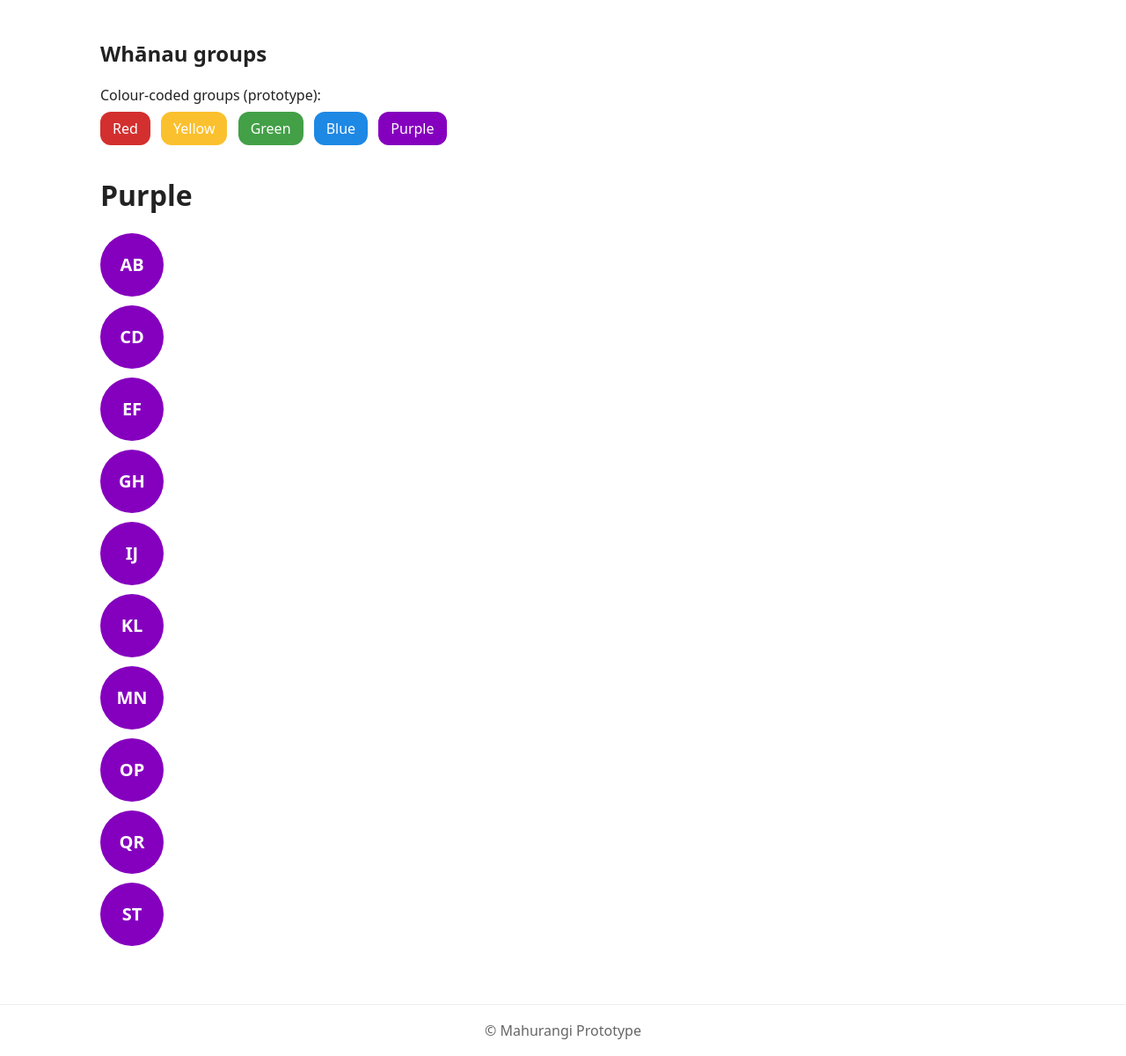
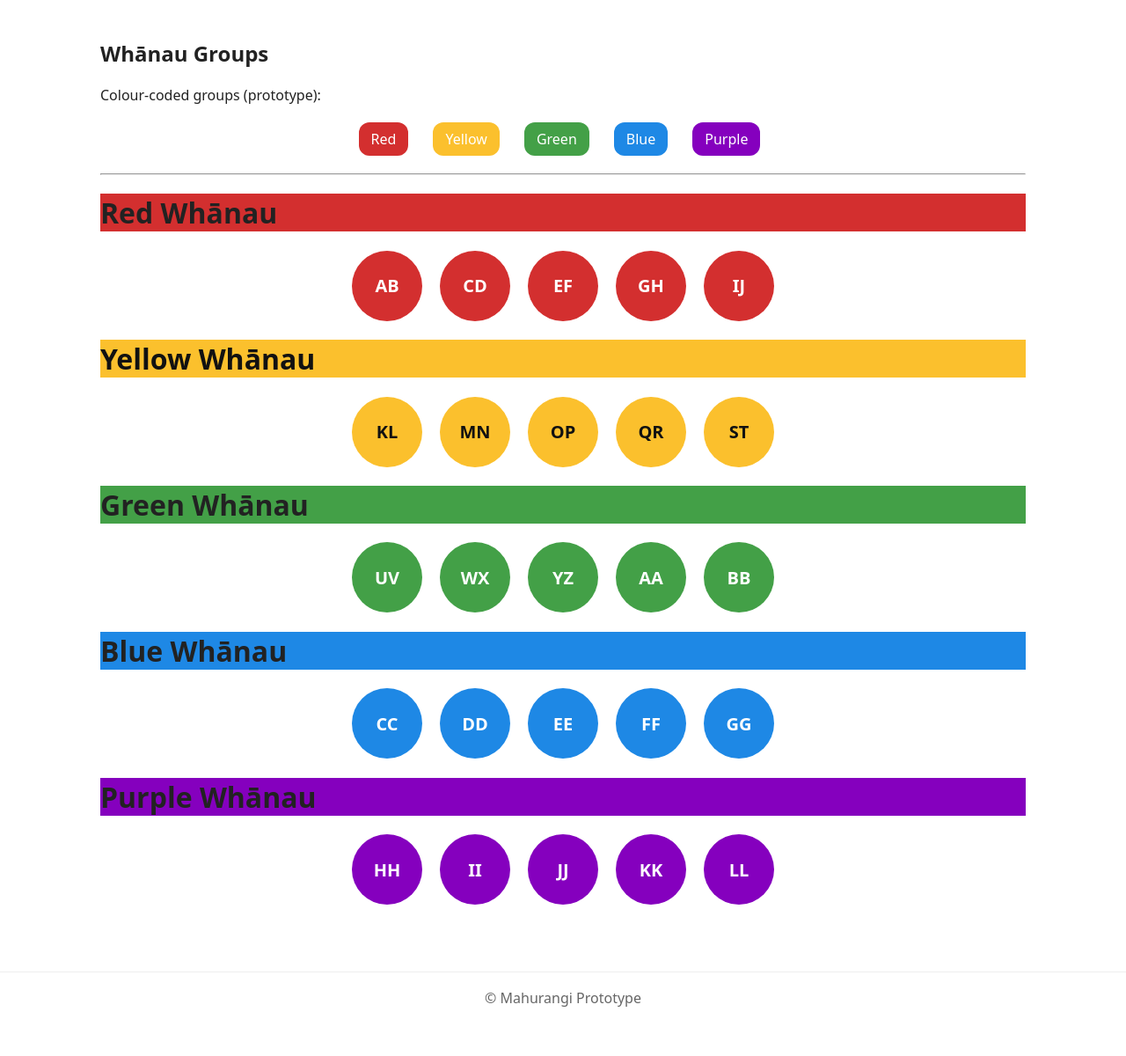
Before and after one commit to mahuec45/websiteproto, a Flask app: page /whanaus in a window 1280 px wide. Shown: the part 73-1273 px from the top of the page at 88% size. After the commit the page ends 1217 px from the top, so only its background shows below. Run offline with Flask 3, Linux system fonts and the light colour scheme.

Commit message:
self 1.2, details added

```diff
--- a/website proto/app.py
+++ b/website proto/app.py
@@ -4,9 +4,9 @@ app = Flask(__name__)
 
 # --- Simple in-memory student data (no images) ---
 students = [
-    {"name": "Taakua Taake", "whanau": "Green",   "initials": "TT", "bio": "From Kiribati."},
-    {"name": "Atauea Airam", "whanau": "Yellow", "initials": "AA", "bio": "From Kiribati."},
-    {"name": "Tebiri Teun", "whanau": "Red", "initials": "TT", "bio": "From Kiribati."}
+    {"name": "Taakua Taake", "whanau": "Green whanau",   "initials": "TT", "bio": "From Kiribati.", "info": "Kiribati."},
+    {"name": "Atauea Airam", "whanau": "Yellow whanau", "initials": "AA", "bio": "From Kiribati.", },
+    {"name": "Tebiri Teun", "whanau": "Red whanau", "initials": "TT", "bio": "From Kiribati.", }
 ]
 
 # Helper: find student by exact name
--- a/website proto/static/style.css
+++ b/website proto/static/style.css
@@ -34,8 +34,16 @@ body{
   display:flex; flex-direction:column; align-items:center; text-align:center;
 }
 .avatar{
-  width:72px; height:72px; border-radius:50%; display:flex; align-items:center; justify-content:center;
-  font-weight:700; font-size:20px; color:white; margin-bottom:10px;
+  width: 80px;
+  height:80px;
+  border-radius:50%;
+  display:flex;
+  align-items:center;
+  justify-content:center;
+  font-weight:bold;
+  font-size:20px;
+  color:white;
+  margin: 0;
 }
 .large-avatar{ width:120px; height:120px; font-size:36px; margin-bottom:10px }
 
@@ -74,3 +82,11 @@ body{
   align-items: center;
   gap: 12px; /* spacing between circles */
 }
+
+.whanau-row {
+  display: flex;
+  justify-content: center;
+  flex-wrap: wrap;
+  gap: 20px;
+  margin: 20px 0;
+}
--- a/website proto/templates/profile.html
+++ b/website proto/templates/profile.html
@@ -2,8 +2,9 @@
 {% block content %}
   <div class="profile">
     <div class="profile-left">
-      <div class="large-avatar whanau-{{ student.whanau|lower }}">{{ student.initials }}</div>
+      <div class="large-avatar whanau-{{ student.whanau|lower }}"><br>{{ student.initials }}</div>
       <h1>{{ student.name }}</h1>
+      <h2>Tah-ah-koo-ah Tah-keh</h2>
       <div class="whanau-badge whanau-{{ student.whanau|lower }}">{{ student.whanau }}</div>
     </div>
 
@@ -12,7 +13,7 @@
       <p>{{ student.info }}</p>
 
       <h3>Pronunciation help</h3>
-      <p>Type pronunciation text or clickable audio later (prototype placeholder).</p>
+      <p>clickable audio (prototype placeholder).</p>
     </div>
   </div>
   <p><a href="{{ url_for('students_page') }}">← Back to students</a></p>
--- a/website proto/templates/whanaus.html
+++ b/website proto/templates/whanaus.html
@@ -1,7 +1,10 @@
 {% extends "base.html" %}
+
 {% block content %}
-  <h2>Whānau groups</h2>
+  <h2>Whānau Groups</h2>
   <p>Colour-coded groups (prototype):</p>
+
+  <!-- Whānau colour labels -->
   <div class="whanau-row">
     <span class="whanau-pill whanau-red">Red</span>
     <span class="whanau-pill whanau-yellow">Yellow</span>
@@ -9,17 +12,61 @@
     <span class="whanau-pill whanau-blue">Blue</span>
     <span class="whanau-pill whanau-purple">Purple</span>
   </div>
-  <br>
-  <h1>Purple</h1>
-  <div class="whanau-row" {align=center style="justify-content: center;"}></div>
-    <div class="avatar whanau-purple">AB</div>
-    <div class="avatar whanau-purple">CD</div>
-    <div class="avatar whanau-purple">EF</div>
-    <div class="avatar whanau-purple">GH</div>
-    <div class="avatar whanau-purple">IJ</div>
-    <div class="avatar whanau-purple">KL</div>
-    <div class="avatar whanau-purple">MN</div>
-    <div class="avatar whanau-purple">OP</div>
-    <div class="avatar whanau-purple">QR</div>
-    <div class="avatar whanau-purple">ST</div>
+
+  <hr>
+
+  <!-- Red Whānau -->
+  <h1 class="whanau-title whanau-red">Red Whānau</h1>
+
+  <div class="whanau-row">
+    <div class="avatar whanau-red">AB</div>
+    <div class="avatar whanau-red">CD</div>
+    <div class="avatar whanau-red">EF</div>
+    <div class="avatar whanau-red">GH</div>
+    <div class="avatar whanau-red">IJ</div>
+  </div>
+
+  <!-- Yellow Whānau -->
+  <h1 class="whanau-title whanau-yellow">Yellow Whānau</h1>
+
+  <div class="whanau-row">
+    <div class="avatar whanau-yellow">KL</div>
+    <div class="avatar whanau-yellow">MN</div>
+    <div class="avatar whanau-yellow">OP</div>
+    <div class="avatar whanau-yellow">QR</div>
+    <div class="avatar whanau-yellow">ST</div>
+  </div>
+
+  <!-- Green Whānau -->
+  <h1 class="whanau-title whanau-green">Green Whānau</h1>
+
+  <div class="whanau-row">
+    <div class="avatar whanau-green">UV</div>
+    <div class="avatar whanau-green">WX</div>
+    <div class="avatar whanau-green">YZ</div>
+    <div class="avatar whanau-green">AA</div>
+    <div class="avatar whanau-green">BB</div>
+  </div>
+
+  <!-- Blue Whānau -->
+  <h1 class="whanau-title whanau-blue">Blue Whānau</h1>
+
+  <div class="whanau-row">
+    <div class="avatar whanau-blue">CC</div>
+    <div class="avatar whanau-blue">DD</div>
+    <div class="avatar whanau-blue">EE</div>
+    <div class="avatar whanau-blue">FF</div>
+    <div class="avatar whanau-blue">GG</div>
+  </div>
+
+  <!-- Purple Whānau -->
+  <h1 class="whanau-title whanau-purple">Purple Whānau</h1>
+
+  <div class="whanau-row">
+    <div class="avatar whanau-purple">HH</div>
+    <div class="avatar whanau-purple">II</div>
+    <div class="avatar whanau-purple">JJ</div>
+    <div class="avatar whanau-purple">KK</div>
+    <div class="avatar whanau-purple">LL</div>
+  </div>
 {% endblock %}
```
